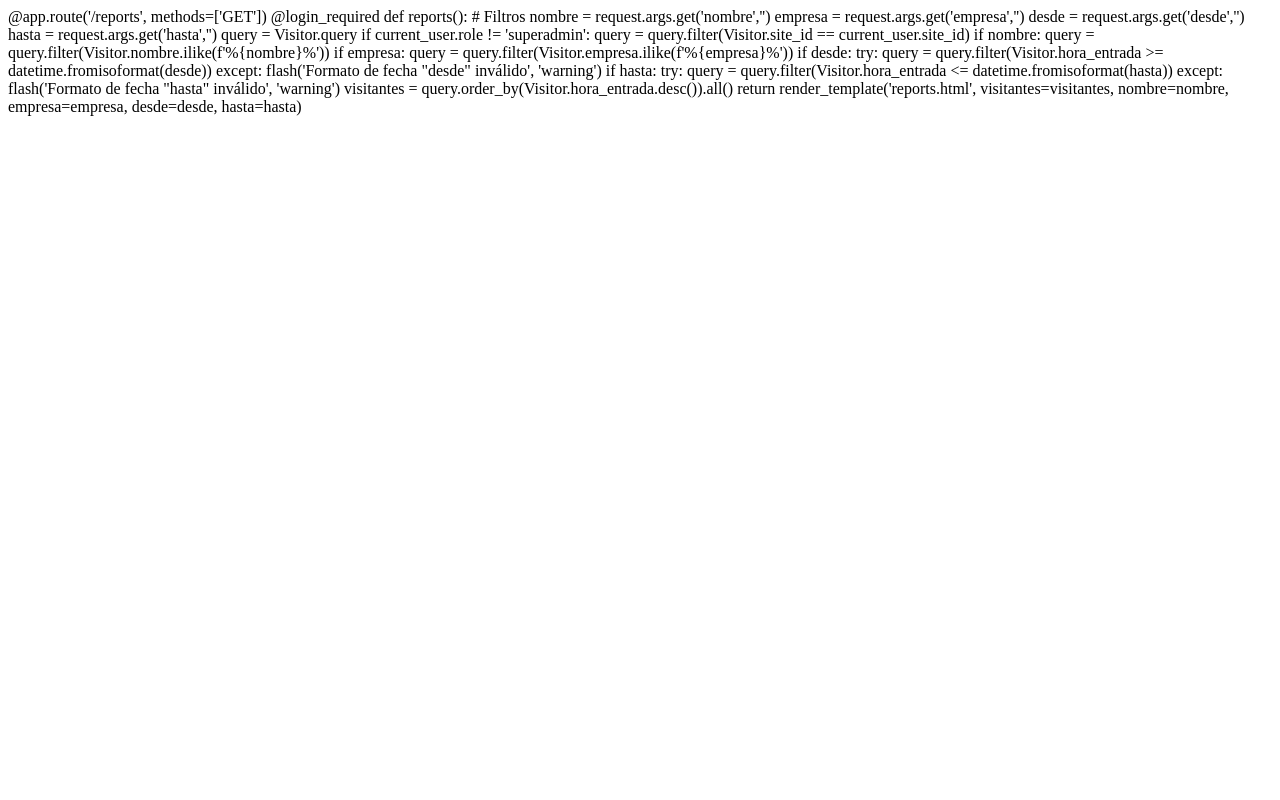
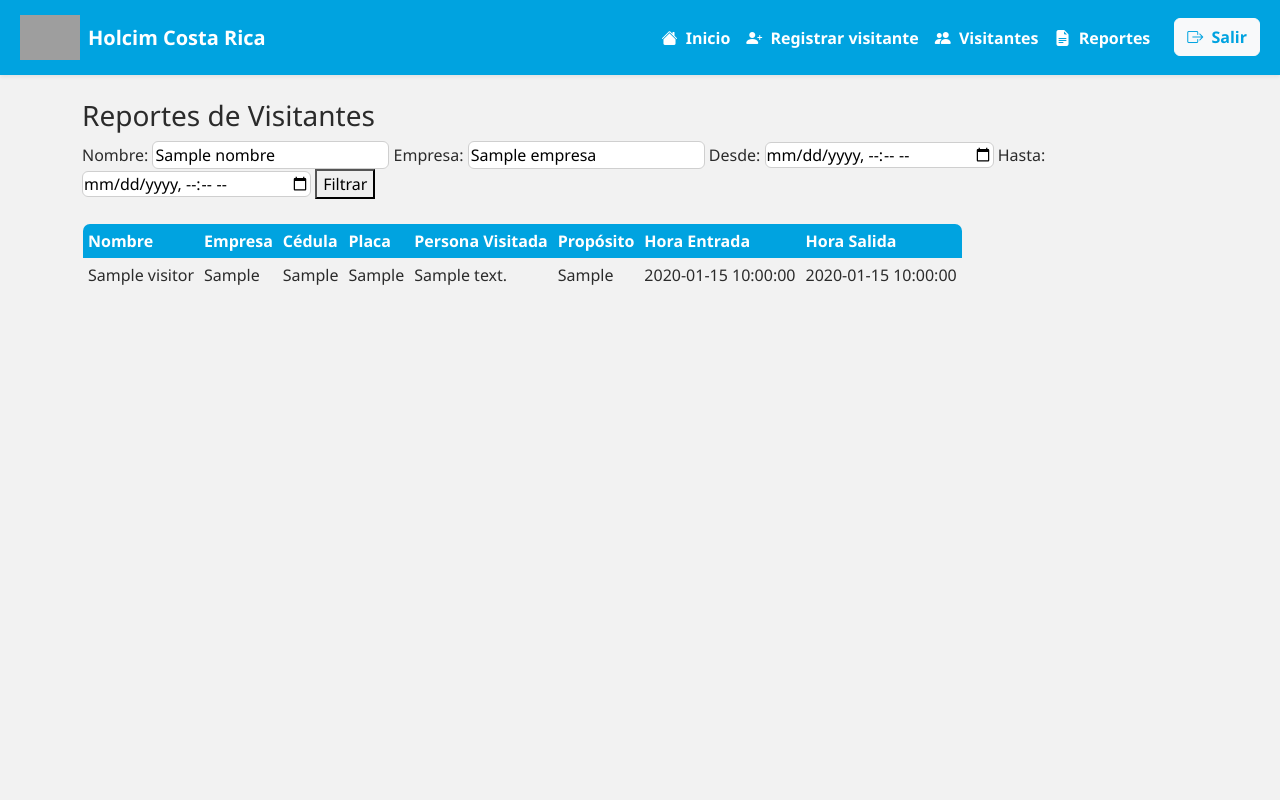
Before and after one commit to luismolinaboni22-art/control_acceso_k9, a Flask app: template templates/reports.html in a window 1280 px wide. Run offline with Flask 3, Linux system fonts and the light colour scheme; tables that the repository leaves empty hold one stand-in row (values such as "Sample post"); the template is opened without the code that fills it: values that come from a table or form of the project are taken from there, most other values are stand-ins (such as "Sample title", 1, 10 or a date in 2020); grey boxes are pictures that could not be loaded.

Commit message:
Update reports.html

```diff
--- a/templates/reports.html
+++ b/templates/reports.html
@@ -1,29 +1,47 @@
-@app.route('/reports', methods=['GET'])
-@login_required
-def reports():
-    # Filtros
-    nombre = request.args.get('nombre','')
-    empresa = request.args.get('empresa','')
-    desde = request.args.get('desde','')
-    hasta = request.args.get('hasta','')
+{% extends "base.html" %}
 
-    query = Visitor.query
-    if current_user.role != 'superadmin':
-        query = query.filter(Visitor.site_id == current_user.site_id)
-    if nombre:
-        query = query.filter(Visitor.nombre.ilike(f'%{nombre}%'))
-    if empresa:
-        query = query.filter(Visitor.empresa.ilike(f'%{empresa}%'))
-    if desde:
-        try:
-            query = query.filter(Visitor.hora_entrada >= datetime.fromisoformat(desde))
-        except:
-            flash('Formato de fecha "desde" inválido', 'warning')
-    if hasta:
-        try:
-            query = query.filter(Visitor.hora_entrada <= datetime.fromisoformat(hasta))
-        except:
-            flash('Formato de fecha "hasta" inválido', 'warning')
+{% block content %}
+<h3>Reportes de Visitantes</h3>
 
-    visitantes = query.order_by(Visitor.hora_entrada.desc()).all()
-    return render_template('reports.html', visitantes=visitantes, nombre=nombre, empresa=empresa, desde=desde, hasta=hasta)
+<form method="GET" class="mb-4">
+    Nombre: <input type="text" name="nombre" value="{{ nombre }}">
+    Empresa: <input type="text" name="empresa" value="{{ empresa }}">
+    Desde: <input type="datetime-local" name="desde" value="{{ desde }}">
+    Hasta: <input type="datetime-local" name="hasta" value="{{ hasta }}">
+    <button type="submit">Filtrar</button>
+</form>
+
+<table border="1" cellpadding="5" cellspacing="0">
+    <thead>
+        <tr>
+            <th>Nombre</th>
+            <th>Empresa</th>
+            <th>Cédula</th>
+            <th>Placa</th>
+            <th>Persona Visitada</th>
+            <th>Propósito</th>
+            <th>Hora Entrada</th>
+            <th>Hora Salida</th>
+        </tr>
+    </thead>
+    <tbody>
+        {% for v in visitantes %}
+        <tr>
+            <td>{{ v.nombre }}</td>
+            <td>{{ v.empresa }}</td>
+            <td>{{ v.cedula }}</td>
+            <td>{{ v.placa }}</td>
+            <td>{{ v.persona_visitada }}</td>
+            <td>{{ v.proposito }}</td>
+            <td>{{ v.hora_entrada.strftime('%Y-%m-%d %H:%M:%S') if v.hora_entrada else '' }}</td>
+            <td>{{ v.hora_salida.strftime('%Y-%m-%d %H:%M:%S') if v.hora_salida else '' }}</td>
+        </tr>
+        {% endfor %}
+        {% if visitantes|length == 0 %}
+        <tr>
+            <td colspan="8">No se encontraron registros.</td>
+        </tr>
+        {% endif %}
+    </tbody>
+</table>
+{% endblock %}
```
